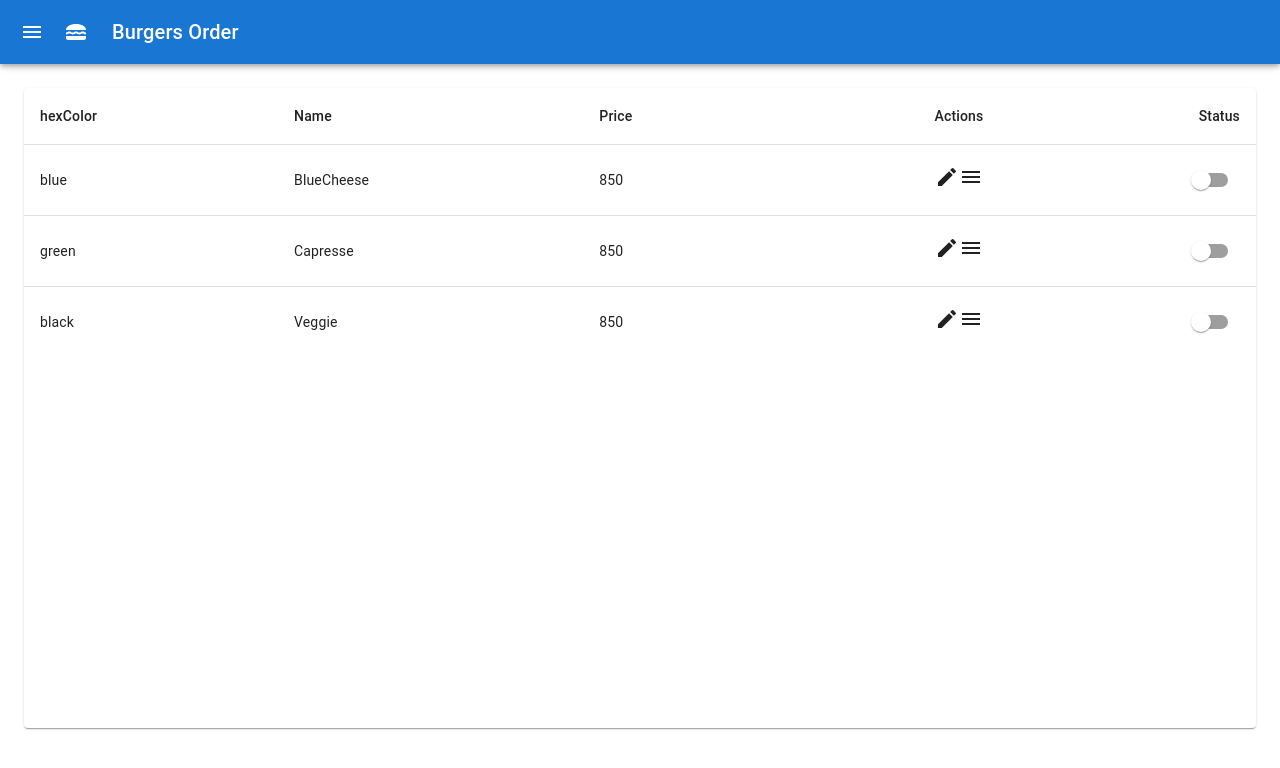
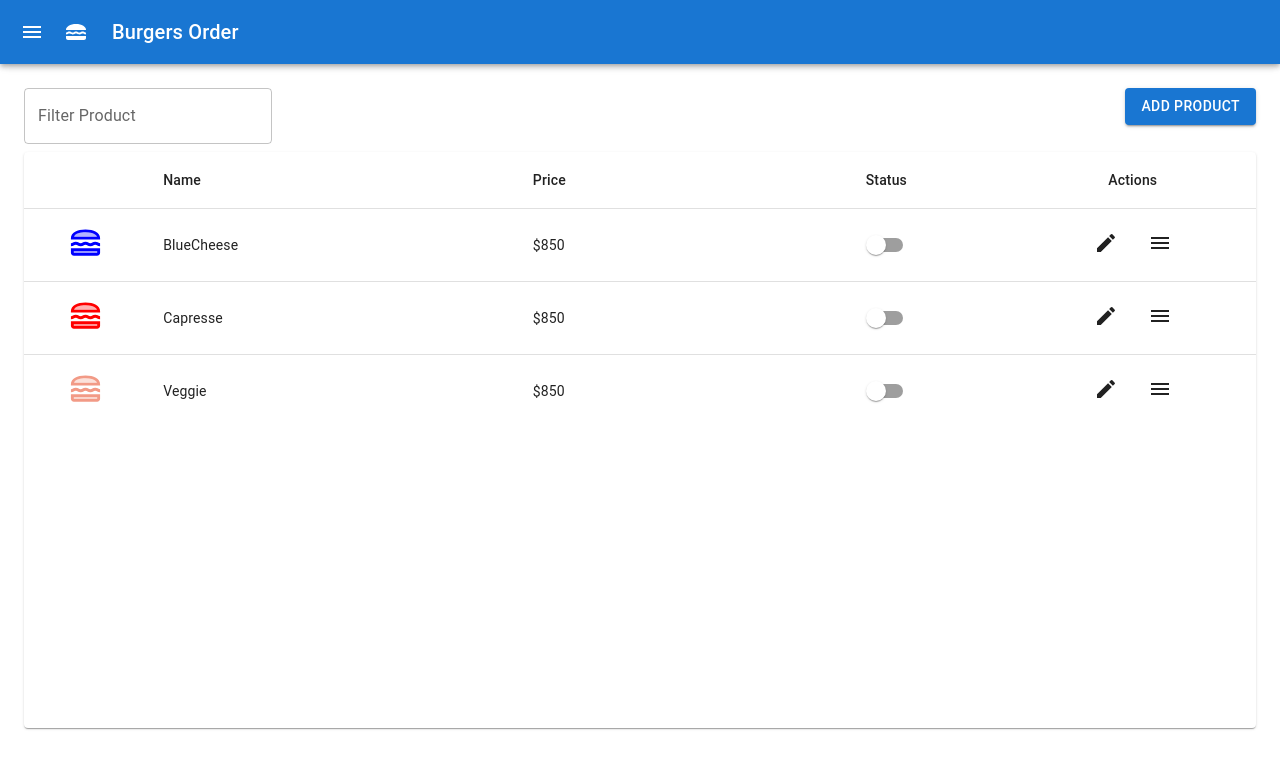
Before and after one commit to fransiri7/burgers-order-client, a React (Create React App) app: page /products in a window 1280 px wide. Shown: the top 768 px of the page. Built offline with nearby package versions, Linux system fonts and the light colour scheme.

Commit message:
Agregado de botones y optimizacion de vistas

```diff
--- a/src/components/dashboard/Dashboard.jsx
+++ b/src/components/dashboard/Dashboard.jsx
@@ -92,12 +92,6 @@ export function Dashboard() {
             <Main open={open}>
                 <DrawerHeader />
                 <div style={{ height: "80vh", width: "100%", display: "flex", justifyContent: "center" }}>
-                    {/* <img
-                        src="https://www.abc.com.py/resizer/6_cADQAlpO4g57sL4wLqlIF5d7Q=/910x590/smart/arc-anglerfish-arc2-prod-abccolor.s3.amazonaws.com/public/DKHC7JKNJNGG3GBLLH6V2UDQLE.jpg"
-                        alt=""
-                        width="85%"
-                        height="100%"
-                    /> */}
                     <ProductsList />
                 </div>
             </Main>
--- a/src/modules/product/ProductsList.jsx
+++ b/src/modules/product/ProductsList.jsx
@@ -9,63 +9,83 @@ import Paper from "@mui/material/Paper";
 import Switch from "@mui/material/Switch";
 import EditIcon from "@mui/icons-material/Edit";
 import MenuIcon from "@mui/icons-material/Menu";
+import LunchDiningTwoToneIcon from "@mui/icons-material/LunchDiningTwoTone";
+import { Button, Grid, TextField } from "@mui/material";
 
 const products = [
     {
         name: "BlueCheese",
         description: "pan,cebolla,roquefort,medallon,mozza,pan",
         price: 850,
-        hexColor: "blue",
+        hexColor: "0000FF",
         status: true
     },
     {
         name: "Capresse",
         description: "pan,tomate,albahaca,medallon,mozza,pan",
         price: 850,
-        hexColor: "green",
+        hexColor: "ff0000",
         status: true
     },
     {
         name: "Veggie",
         description: "pan,tomate,albahaca,medallon de lenteja,mozza,pan",
         price: 850,
-        hexColor: "black",
+        hexColor: "#F29A86",
         status: true
     }
 ];
 
 export function ProductsList() {
     return (
+        <Grid container>
+            <Grid item container justifyContent="space-between" alignItems="stretch" style={{ height: "10%" }}>
+                <Grid item>
+                    <TextField label="Filter Product" variant="outlined" fullWidth style={{ backgroundColor: "white" }} />
+                </Grid>
+                <Grid item>
+                    <Button variant="contained">Add Product</Button>
+                </Grid>
+            </Grid>
+            <Grid item container style={{ height: "90%" }}>
                 <TableContainer component={Paper}>
                     <Table sx={{ minWidth: 650 }} aria-label="simple table">
                         <TableHead>
                             <TableRow>
-                        <TableCell>hexColor</TableCell>
-                        <TableCell>Name</TableCell>
-                        <TableCell>Price</TableCell>
-                        <TableCell align="right">Actions</TableCell>
-                        <TableCell align="right">Status</TableCell>
+                                <TableCell width="10%" align="center"></TableCell>
+                                <TableCell width="30%">Name</TableCell>
+                                <TableCell width="20%">Price</TableCell>
+                                <TableCell width="20%" align="center">
+                                    Status
+                                </TableCell>
+                                <TableCell width="20%" align="center">
+                                    Actions
+                                </TableCell>
                             </TableRow>
                         </TableHead>
                         <TableBody>
                             {products.map(row => (
                                 <TableRow key={row.name} sx={{ "&:last-child td, &:last-child th": { border: 0 } }}>
-                            <TableCell>{row.hexColor}</TableCell>
+                                    <TableCell align="center">
+                                        <LunchDiningTwoToneIcon fontSize="large" style={{ color: row.hexColor }} />
+                                    </TableCell>
                                     <TableCell component="th" scope="row">
                                         {row.name}
                                     </TableCell>
-                            <TableCell>{row.price}</TableCell>
-                            <TableCell align="right">
-                                <EditIcon />
-                                <MenuIcon />
+                                    <TableCell>${row.price}</TableCell>
+                                    <TableCell align="center">
+                                        <Switch />
                                     </TableCell>
-                            <TableCell align="right">
-                                <Switch />
+                                    <TableCell align="center">
+                                        <EditIcon style={{ marginRight: "15px" }} />
+                                        <MenuIcon style={{ marginLeft: "15px" }} />
                                     </TableCell>
                                 </TableRow>
                             ))}
                         </TableBody>
                     </Table>
                 </TableContainer>
+            </Grid>
+        </Grid>
     );
 }
```
Lines whose indentation alone changed are shown as unchanged.
